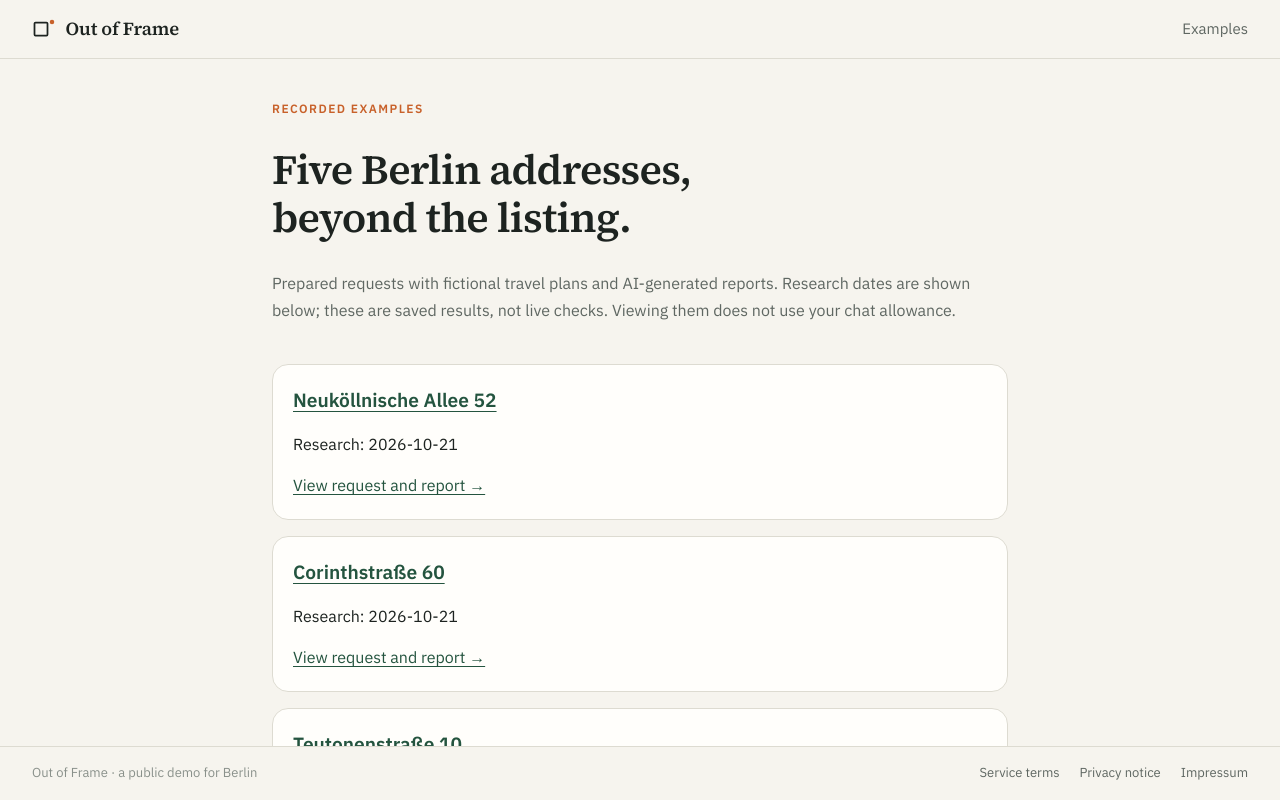
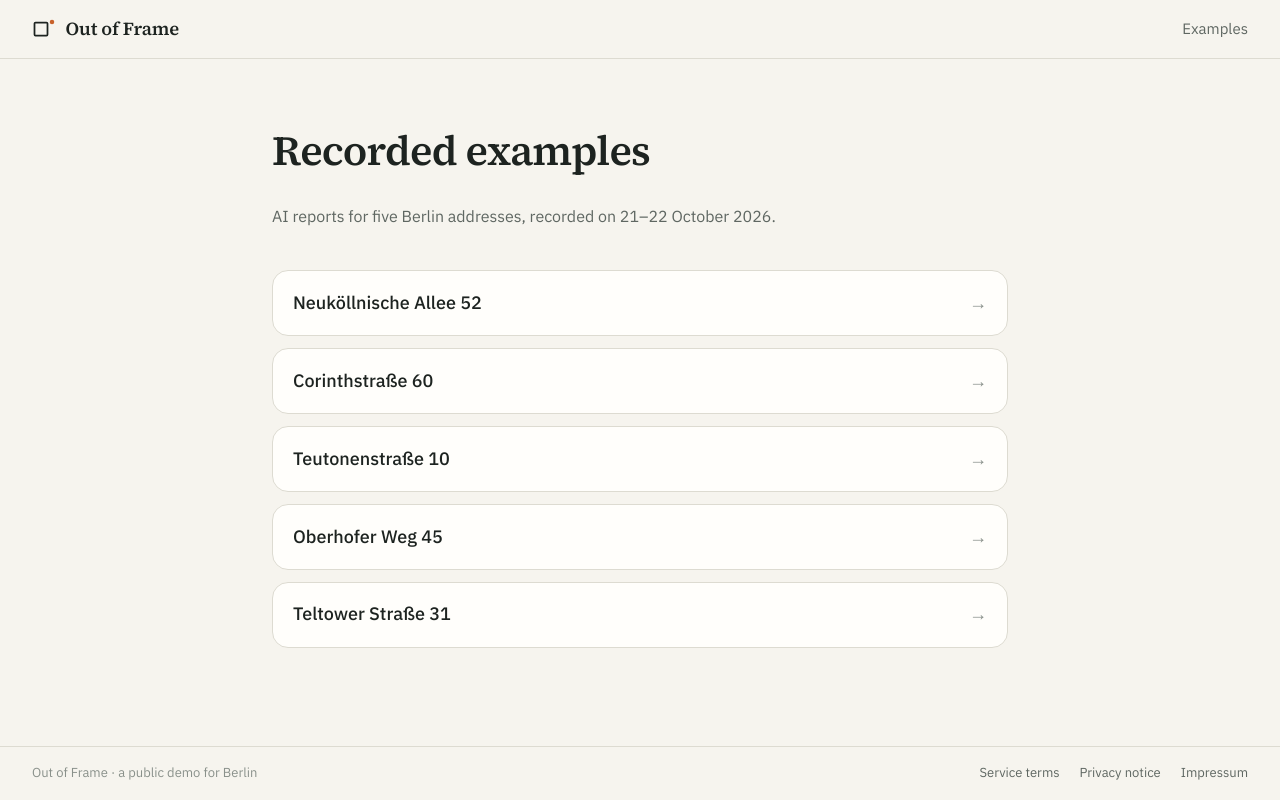
Before and after one commit to avashchenkov/out-of-frame, a Next.js app in the folder demo/frontend/: page /examples in a window 1280 px wide. Built offline with nearby package versions, Linux system fonts and the light colour scheme.

Commit message:
fix: simplify the demo examples list

```diff
--- a/demo/frontend/src/app/examples/page.tsx
+++ b/demo/frontend/src/app/examples/page.tsx
@@ -3,28 +3,37 @@ import { recordedExamples } from "../../lib/recorded-examples";
 
 export const metadata = { title: "Recorded examples | Out of Frame" };
 
+// "21–22 October 2026": one line for all examples instead of a date on each.
+function recordedPeriod(dates: string[]) {
+  const sorted = [...dates].sort();
+  const format = (date: string, parts: Intl.DateTimeFormatOptions) =>
+    new Date(`${date}T12:00:00Z`).toLocaleDateString("en-GB", {
+      ...parts,
+      timeZone: "UTC",
+    });
+  const first = sorted[0];
+  const last = sorted[sorted.length - 1];
+  const full = { day: "numeric", month: "long", year: "numeric" } as const;
+  if (first === last) return format(first, full);
+  if (first.slice(0, 7) === last.slice(0, 7))
+    return `${format(first, { day: "numeric" })}–${format(last, full)}`;
+  return `${format(first, full)} – ${format(last, full)}`;
+}
+
 export default function Examples() {
   return (
     <main className="examples-main">
-      <p className="eyebrow">Recorded examples</p>
-      <h1>Five Berlin addresses, beyond the listing.</h1>
+      <h1>Recorded examples</h1>
       <p className="example-note">
-        Prepared requests with fictional travel plans and AI-generated reports.
-        Research dates are shown below; these are saved results, not live
-        checks. Viewing them does not use your chat allowance.
+        AI reports for five Berlin addresses, recorded on{" "}
+        {recordedPeriod(recordedExamples.map((item) => item.recorded_on))}.
       </p>
       <ul className="example-list">
         {recordedExamples.map((example) => (
           <li key={example.id}>
-            <h2>
-              <Link href={`/examples/${example.id}`}>{example.title}</Link>
-            </h2>
-            <p>
-              Research:{" "}
-              <time dateTime={example.recorded_on}>{example.recorded_on}</time>
-            </p>
-            <Link href={`/examples/${example.id}`}>
-              View request and report →
+            <Link href={`/examples/${example.id}`} className="example-card">
+              {example.title}
+              <span aria-hidden="true">→</span>
             </Link>
           </li>
         ))}
--- a/demo/frontend/src/app/globals.css
+++ b/demo/frontend/src/app/globals.css
@@ -232,14 +232,6 @@ fieldset:disabled .button {
 
 .hero {
   padding-top: clamp(0rem, 6vh, 3.5rem);
-}
-.eyebrow {
-  margin: 0 0 1rem;
-  color: var(--signal);
-  font-size: 0.75rem;
-  font-weight: 600;
-  letter-spacing: 0.12em;
-  text-transform: uppercase;
 }
 .hero h1 {
   margin: 0;
@@ -552,17 +544,33 @@ fieldset:disabled .button {
   list-style: none;
   padding: 0;
   display: grid;
+  gap: 0.75rem;
+}
+.example-card {
+  display: flex;
+  align-items: center;
+  justify-content: space-between;
   gap: 1rem;
-}
-.example-list li {
+  padding: 1.1rem 1.25rem;
   border: 1px solid var(--line);
   border-radius: var(--radius);
-  padding: 1.25rem;
   background: var(--surface);
+  color: var(--ink);
+  font-size: 1.125rem;
+  font-weight: 500;
+  text-decoration: none;
+  transition: border-color 0.15s;
 }
-.example-list h2 {
-  margin-top: 0;
-  font-size: 1.2rem;
+.example-card:hover {
+  border-color: var(--accent);
+  color: var(--ink);
+}
+.example-card span {
+  color: var(--faint);
+  transition: color 0.15s;
+}
+.example-card:hover span {
+  color: var(--accent);
 }
 .page-main {
   line-height: 1.6;
```
Also changed, not shown: demo/frontend/src/app/examples/[id]/page.tsx (+8 -6 lines).
